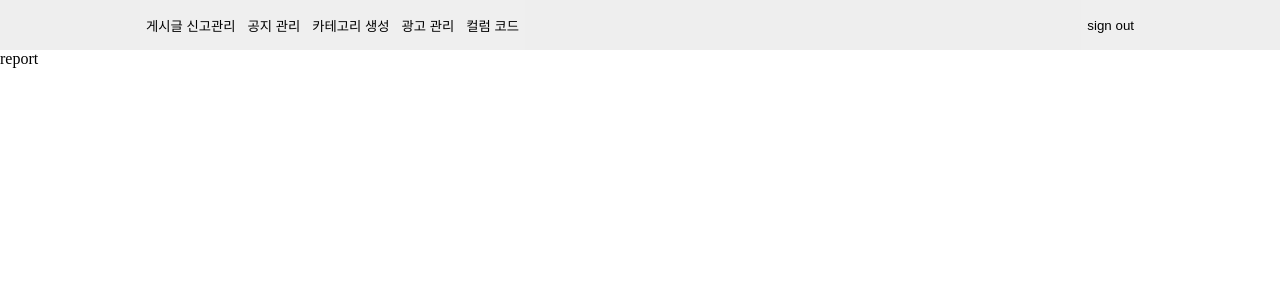
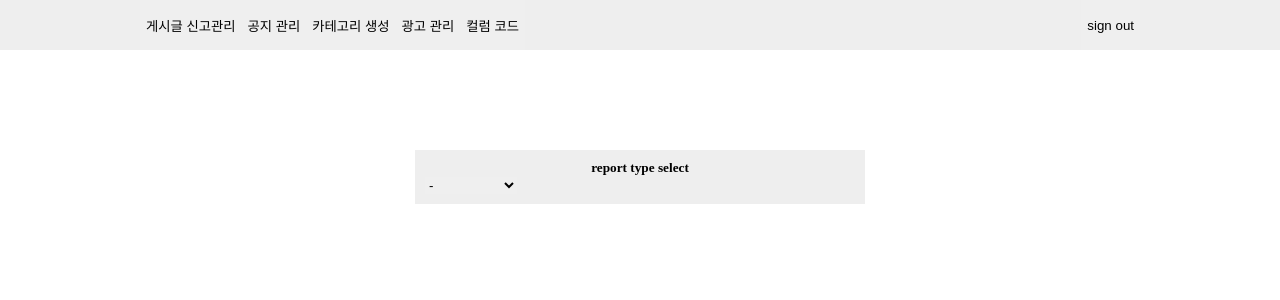
Before and after one commit to ModYeo/modyeo-admin-frontend, a React (Create React App) app: page /admin in a window 1280 px wide. Both pictures are taken after a click on the button "게시글 신고관리". Shown: the top 300 px of the page. Built offline with nearby package versions, Linux system fonts and the light colour scheme.

Commit message:
Feature: report api 모듈 제작

```diff
--- a/src/components/admin/Category.tsx
+++ b/src/components/admin/Category.tsx
@@ -30,6 +30,7 @@ function Category() {
           name: inputNewCategoryName,
         };
         setCategories([newCategory, ...categories]);
+        categoryInputRef.current.value = "";
       }
     }
   };
--- a/src/components/admin/Report.tsx
+++ b/src/components/admin/Report.tsx
@@ -1,7 +1,28 @@
 import React from "react";
+import reportAPIManager from "../../modules/reportAPI";
+import { ListContainer } from "../../styles/styles";
 
 function Report() {
-  return <div>report</div>;
+  const handleReportTypeSelectOnChange = async (
+    e: React.ChangeEvent<HTMLSelectElement>,
+  ) => {
+    const selectedType = e.currentTarget.value;
+    const fetchedReport = await reportAPIManager.fetchReportsByType(
+      selectedType,
+    );
+    console.log(fetchedReport);
+  };
+  return (
+    <ListContainer>
+      <h5>report type select</h5>
+      <select defaultValue="-" onChange={handleReportTypeSelectOnChange}>
+        <option>-</option>
+        {reportAPIManager.reportType.map((type) => (
+          <option key={type}>{type}</option>
+        ))}
+      </select>
+    </ListContainer>
+  );
 }
 
 export default Report;
--- a/src/constants/routes.ts
+++ b/src/constants/routes.ts
@@ -9,6 +9,7 @@ const routes = {
     category: "/api/category",
     advertisement: "/api/advertisement",
     column: "/api/column-code",
+    report: "/api/report",
   },
 } as const;
 
--- a/src/modules/columnAPI.ts
+++ b/src/modules/columnAPI.ts
@@ -7,11 +7,11 @@ import authCookieManager, { AuthCookieManager } from "./authCookie";
 import StatusCodeCheckManager from "./statusCode";
 
 interface IColumnAPIManager {
-  fetchAllColumnCode: () => Promise<unknown>;
+  fetchAllColumnCode: () => Promise<Array<IColumCode> | null>;
   deleteColumnCode: (columnCodeId: number) => Promise<boolean>;
   fetchDetailedColumnCodeInfo: (
     columnCodeId: number,
-  ) => Promise<unknown | null>;
+  ) => Promise<IDetailedColumnCode | null>;
   createNewColumnCode: (
     code: string,
     columnCodeName: string,
@@ -22,7 +22,7 @@ interface IColumnAPIManager {
     code: string,
     columnCodeName: string,
     description: string,
-  ) => Promise<unknown>;
+  ) => Promise<number | null>;
 }
 
 class ColumnAPIManager implements IColumnAPIManager {
@@ -122,6 +122,7 @@ class ColumnAPIManager implements IColumnAPIManager {
       });
       return modifiedColumnCodeId;
     } catch (e) {
+      // TODO: show error toast.
       return null;
     }
   }
--- /dev/null
+++ b/src/modules/etc.ts
@@ -0,0 +1,6 @@
+export function contains<T extends string>(
+  list: ReadonlyArray<T>,
+  value: string,
+): value is T {
+  return list.some((item) => item === value);
+}
--- /dev/null
+++ b/src/modules/reportAPI.ts
@@ -0,0 +1,54 @@
+import axios, { AxiosInstance } from "axios";
+import routes from "../constants/routes";
+import authCookieManager, { AuthCookieManager } from "./authCookie";
+import { contains } from "./etc";
+
+interface IReportAPIManager {
+  reportType: ReadonlyArray<string>;
+  fetchReportsByType: (selectedType: string) => Promise<unknown | null>;
+}
+
+class ReportAPIManager implements IReportAPIManager {
+  private reportAxios: AxiosInstance;
+
+  private authCookieManager: AuthCookieManager;
+
+  public reportType = [
+    "ART",
+    "MEMBER",
+    "REP",
+    "TEAM",
+    "TEAM_ART",
+    "TEAM_REP",
+  ] as const;
+
+  constructor(authCookieManagerParam: AuthCookieManager) {
+    this.reportAxios = axios.create();
+    this.reportAxios.interceptors.request.use((config) => {
+      const configCopied = { ...config };
+      configCopied.headers.Authorization =
+        this.authCookieManager.getAccessTokenWithBearer();
+      return configCopied;
+    });
+    this.authCookieManager = authCookieManagerParam;
+  }
+
+  async fetchReportsByType(selectedType: string) {
+    try {
+      if (contains(this.reportType, selectedType)) {
+        const { data } = await this.reportAxios<unknown>(
+          `${routes.server.report}/${selectedType}`,
+        );
+        return data;
+        // FIX: this request gets 500 error.
+      }
+      throw new Error();
+    } catch (e) {
+      return null;
+    }
+  }
+}
+
+const reportAPIManager = new ReportAPIManager(authCookieManager);
+
+export default reportAPIManager;
```
